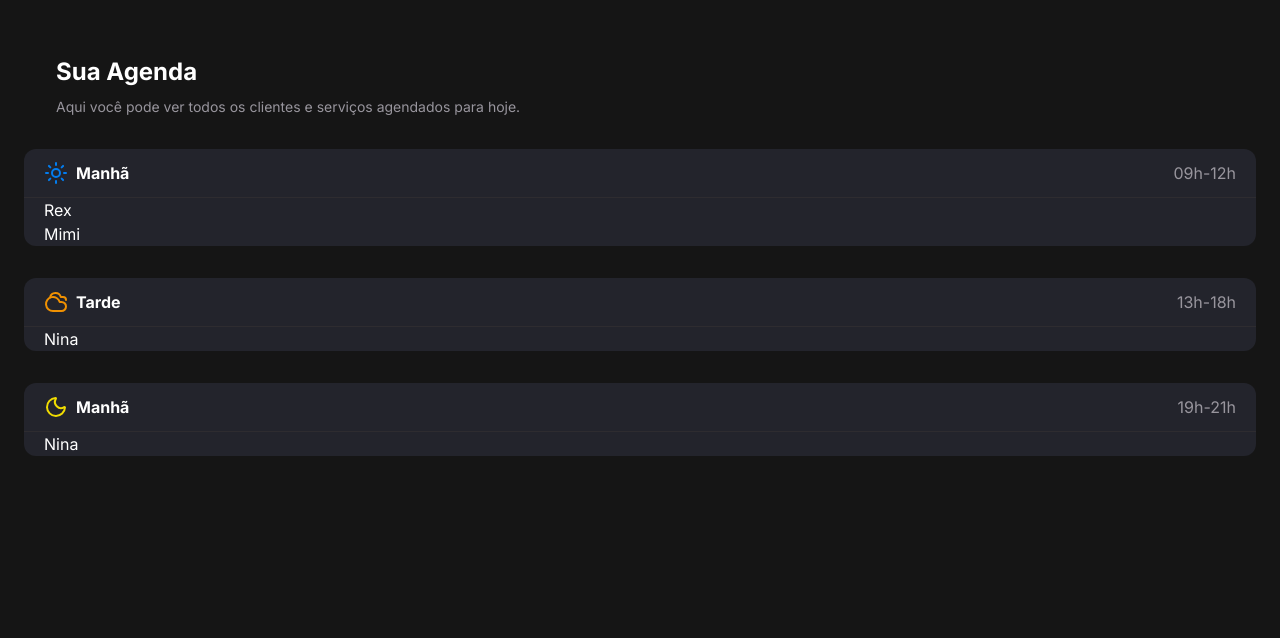
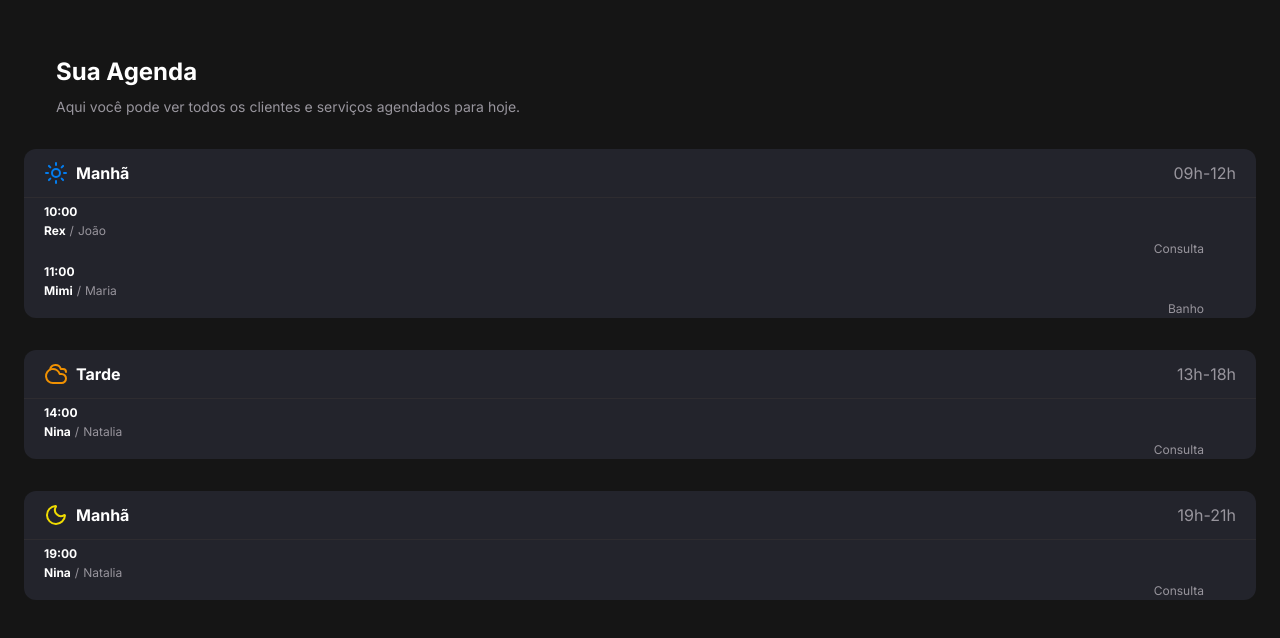
Before and after one commit to tavareshenrique/nextjs-rocketseat, a Next.js app in the folder pet-shop/: page / in a window 1280 px wide. Shown: the top 638 px of the page. Built offline with nearby package versions, Linux system fonts and the light colour scheme.

Commit message:
feat: add AppointmentCard component and integrate it into PeriodSection for better appointment display

```diff
--- /dev/null
+++ b/pet-shop/src/components/appointment-card/index.tsx
@@ -0,0 +1,37 @@
+import { Appointment } from '@/types/appointment';
+
+type AppointmentCardProps = {
+  appointment: Appointment;
+};
+
+export const AppointmentCard = ({ appointment }: AppointmentCardProps) => {
+  return (
+    <div>
+      <div className="text-left pr-4 md:pr-0">
+        <span className="text-label-small text-content-primary font-semibold">
+          {appointment.time}
+        </span>
+      </div>
+
+      <div className="text-right md:text-left md:pr-4">
+        <div className="flex items-center justify-end md:justify-start gap-1">
+          <span className=" text-label-small-size text-content-primary font-semibold">
+            {appointment.petName}
+          </span>
+          <span className="text-paragraph-small-size text-content-secondary">
+            /
+          </span>
+          <span className="text-paragraph-small-size text-content-secondary">
+            {appointment.tutorName}
+          </span>
+        </div>
+
+        <div className="text-left pr-4 md:mt-0 col-span-2 md:col-span-1 flex justify-end items-center gap-2">
+          <span className="text-paragraph-small-size text-content-secondary">
+            {appointment.description}
+          </span>
+        </div>
+      </div>
+    </div>
+  );
+};
--- a/pet-shop/src/components/period-section/index.tsx
+++ b/pet-shop/src/components/period-section/index.tsx
@@ -1,5 +1,8 @@
+import { Cloudy, Moon, Sun } from 'lucide-react';
+
+import { AppointmentCard } from "../appointment-card";
+
 import { AppointmentPeriod } from '@/types/appointment';
-import { Cloudy, Moon, Sun } from 'lucide-react';
 
 type PeriodSectionProps = {
   period: AppointmentPeriod;
@@ -35,7 +38,7 @@
             </div>
 
             {period.appointments.map((appointment, index) => (
-              <div key={index}>{appointment.petName}</div>
+              <AppointmentCard key={index} appointment={appointment} />
             ))}
           </div>
         </div>
```
